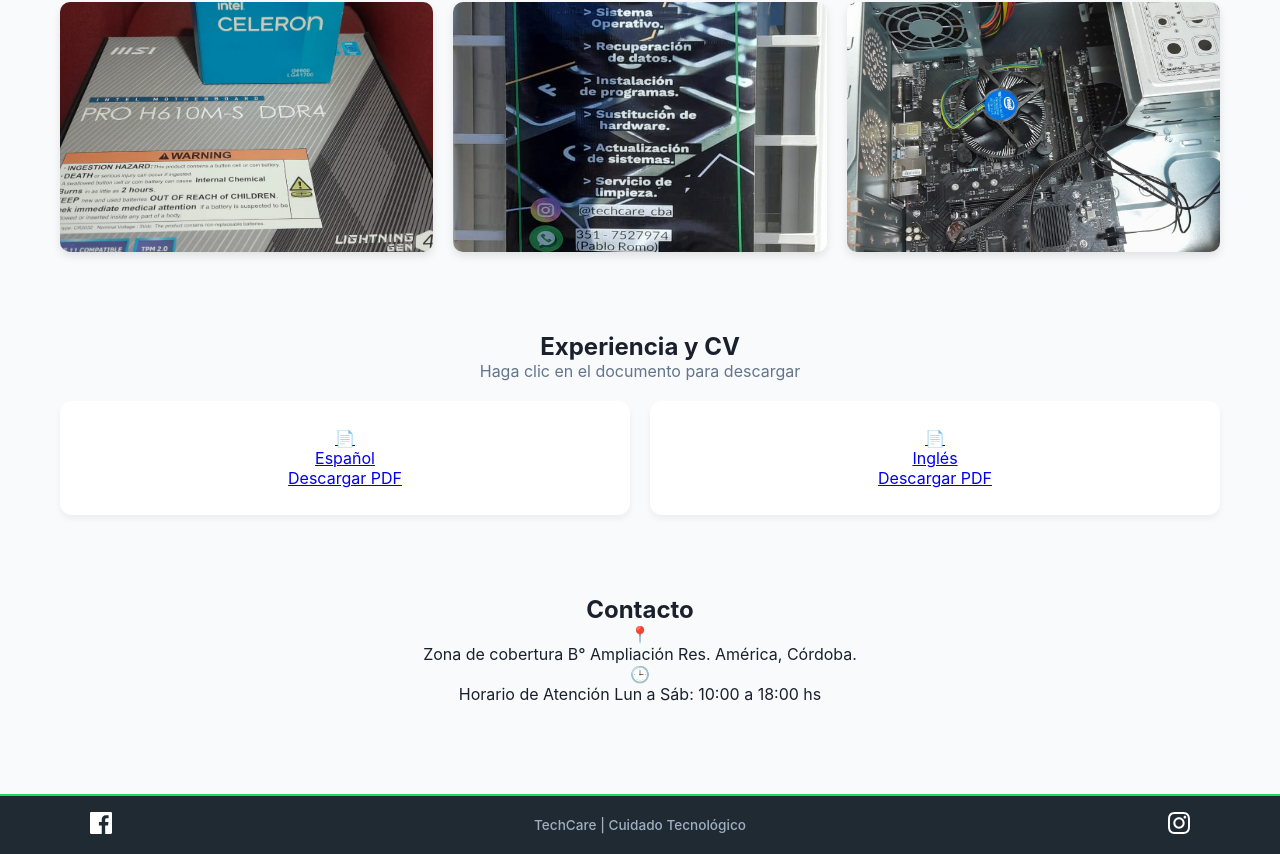
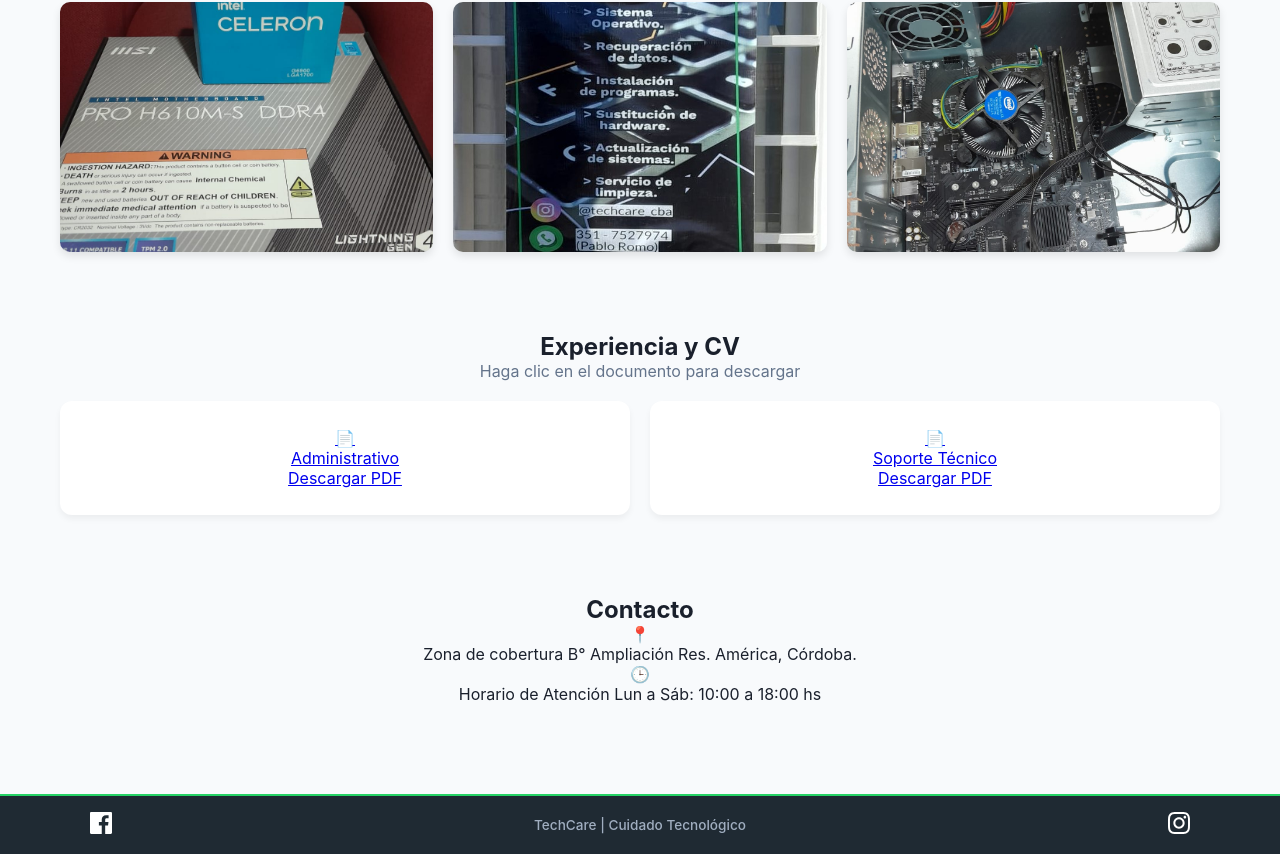
Before and after one commit to PabloRomo836/TechCare-web, a React (Vite) app: page / in a window 1280 px wide. Shown: the part 2781-3635 px from the top of the page. Built offline with nearby package versions, Linux system fonts and the light colour scheme.

Commit message:
Renombre de Etiqueta CVs

```diff
--- a/src/components/CV.jsx
+++ b/src/components/CV.jsx
@@ -6,15 +6,15 @@
       titulo: "Experiencia y CV",
       subtitulo: "Haga clic en el documento para descargar",
       descargar: "Descargar PDF",
-      langEs: "Español",
-      langEn: "Inglés"
+      langEs: "Administrativo",
+      langEn: "Soporte Técnico"
     },
     en: {
       titulo: "Experience & Resume",
       subtitulo: "Click on the document to download",
       descargar: "Download PDF",
-      langEs: "Spanish",
-      langEn: "English"
+      langEs: "administrative",
+      langEn: "IT Technical Support"
     }
   };
 
```
